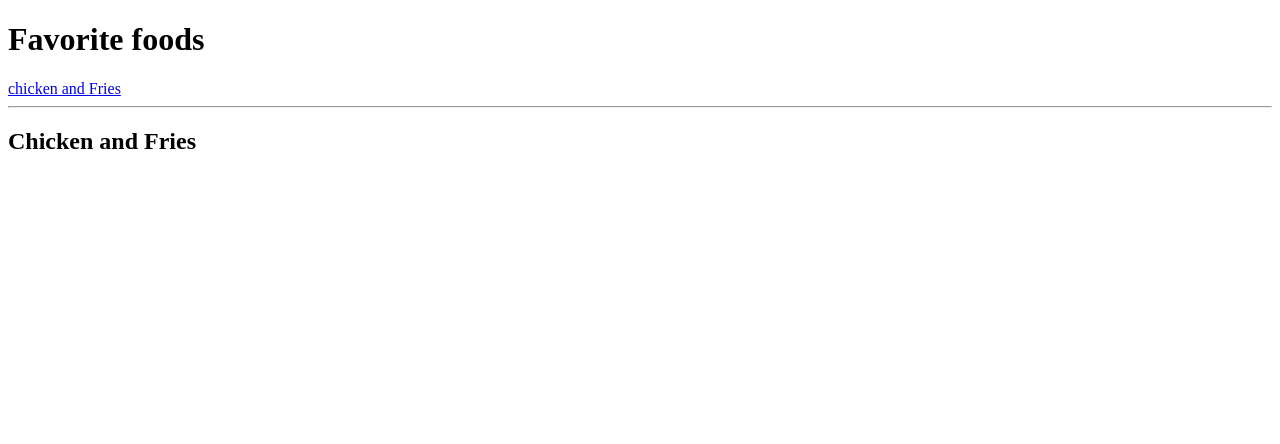
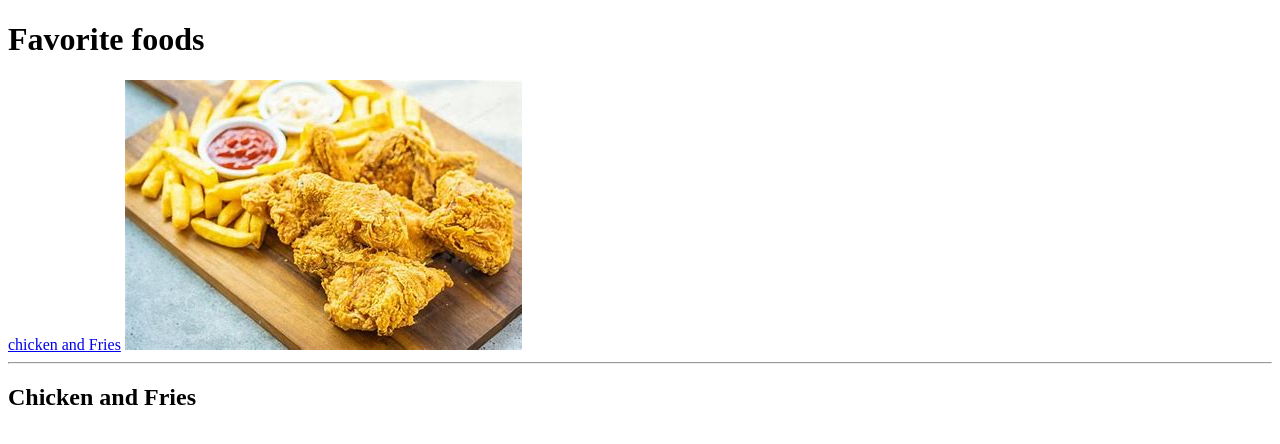
Before and after one commit to MaxS2027/CS1-Project-1-1, a plain HTML site: page index.html in a window 1280 px wide. Drawn offline with Linux system fonts and the light colour scheme.

Commit message:
Talk tuah sigma

```diff
--- a/index.html
+++ b/index.html
@@ -12,6 +12,7 @@
   <h1>Favorite foods</h1>
 
   <a href="chicken and fries">chicken and Fries</a>
+  <img src="OIP (4).jpg">
   <hr>
  <div id="Chicken-and-Fries">
 <h2>Chicken and Fries</h2>
```
Also changed, not shown: OIP (4).jpg (added).
